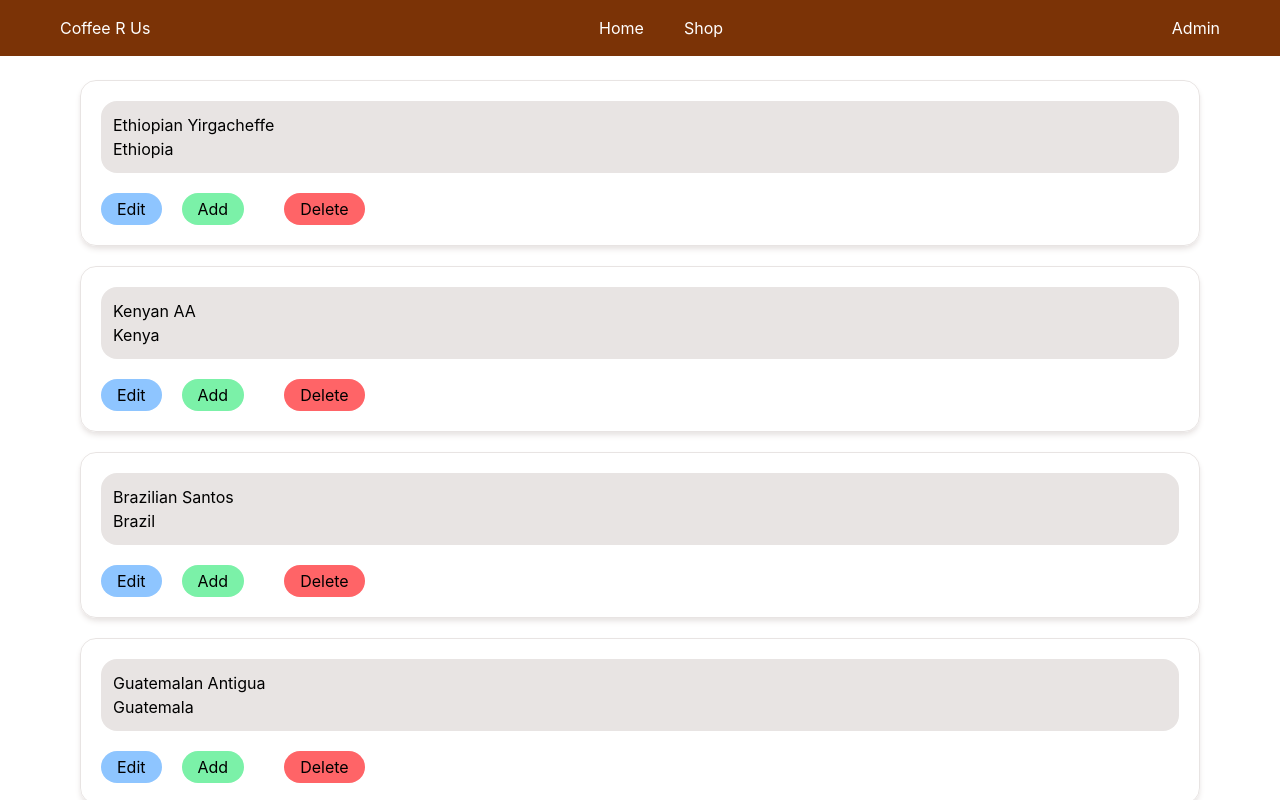
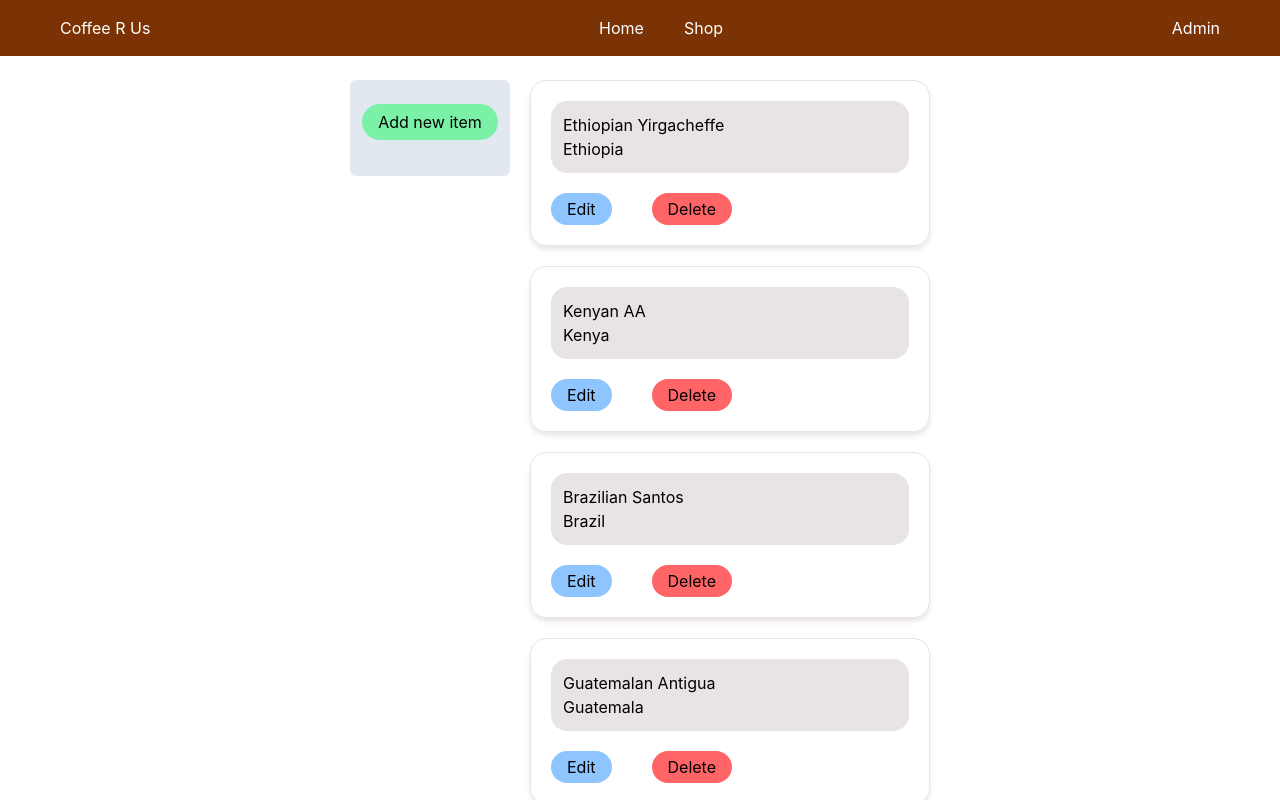
Before and after one commit to HopeKathomi/Summative-Lab---Personal-Project-Showcase-App, a React (Vite) app: page /administrator in a window 1280 px wide. Built offline with nearby package versions, Linux system fonts and the light colour scheme; data requests are answered from the project's data file.

Commit message:
starts implementation of Editing in Edit page

```diff
--- a/db.json
+++ b/db.json
@@ -48,6 +48,13 @@
       "description": "A sweet and aromatic coffee with notes of red berries, honey, and gentle citrus acidity.",
       "origin": "Rwanda",
       "price": 670
+    },
+    {
+      "coffee_name": "Coffee",
+      "description": "nice",
+      "origin": "Kisumu",
+      "price": "1200",
+      "id": 9
     }
   ]
 }
--- a/package.json
+++ b/package.json
@@ -17,6 +17,7 @@
     "react": "^19.2.8",
     "react-dom": "^19.2.8",
     "react-router": "^7.18.3",
+    "react-router-dom": "^7.18.3",
     "tailwindcss": "^4.3.3"
   },
   "devDependencies": {
--- a/src/App.jsx
+++ b/src/App.jsx
@@ -4,12 +4,13 @@ import Nav from './components/common/Nav';
 import ProductList from './components/ProductList';
 import Administrator from './components/Administrator';
 import {Route, Routes} from "react-router";
+import Add from './components/pages/Add';
 
 export const UserContext = createContext(null);
 
 function App() {
   const [coffees, getCoffee] = useState([]);
-  console.log("C", coffees)
+
   function handleCreate(formData){
     fetch('http://localhost:3000/coffees',{
       method:"POST",
--- a/src/components/Administrator.jsx
+++ b/src/components/Administrator.jsx
@@ -1,12 +1,13 @@
 import {useContext, useState } from 'react'
 import { UserContext } from '../App'
-import {Routes, Route} from "react-router"
+import { useNavigate } from "react-router-dom";
 import Edit from './pages/Edit'
 import Add from './pages/Add'
 
 const Administrator = () => {
   const {coffees, handleDelete} = useContext(UserContext);
-  const [showEdit, setShowEdit] = useState(false);
+  const [selectedCoffee, setSelectedCoffee] = useState(null);
+  //  const [showEdit, setShowEdit] = useState(false);
   const [showAdd, setShowAdd] = useState(false);
 
   function handleClick(e, id){
@@ -15,7 +16,13 @@ const Administrator = () => {
   }
 
   return (
-    <div className='fixed inset-0 overflow-y-auto flex flex-col gap-5 p-20'>
+    <div className='fixed inset-0 overflow-y-auto flex flex-row justify-center gap-5 p-20'>
+      <div className='bg-slate-200 w-40 flex justify-center py-6 h-24 rounded-md'>
+        <button onClick = {()=>{setShowAdd(true)}}className='bg-green-300 px-4 py-1 rounded-full h-9'>Add new item
+          {showAdd && <Add/>}
+        </button>
+      </div>
+      <div className='flex flex-col w-100 gap-5'>
         {coffees.map(coffee=>(
           <div key={coffee.id} className='shadow-taupe-200 shadow-md flex flex-col p-5 border border-taupe-200 rounded-2xl'>
             <div className='bg-taupe-200 py-3 px-3 rounded-2xl'>
@@ -25,12 +32,8 @@ const Administrator = () => {
 
             <div className='flex flex-row items-center gap-10 mt-5'>
               <div className='flex gap-5'>
-              <button onClick = {()=>setShowEdit(true)}className='bg-blue-300 px-4 py-1 rounded-full'>Edit
-                {showEdit && <Edit/>}
-              </button>
-              <button onClick = {()=>setShowAdd(true)}className='bg-green-300 px-4 py-1 rounded-full'>Add
-                  {showAdd && <Add/>}
-              </button>
+                <button onClick = {()=>setSelectedCoffee(coffee)}className='bg-blue-300 px-4 py-1 rounded-full'>Edit</button>
+
               </div>
 
               <div>
@@ -38,8 +41,9 @@ const Administrator = () => {
               </div>
             </div>
           </div>
-
         ))}
+        {selectedCoffee && <Edit selectedCoffee={selectedCoffee}/>}
+      </div>
 
     </div>
   )
--- a/src/components/pages/Edit.jsx
+++ b/src/components/pages/Edit.jsx
@@ -1,7 +1,8 @@
-import React from 'react'
+import { useState } from "react"
 
 
-const Edit = () => {
+const Edit = ({selectedCoffee}) => {
+      console.log("C", selectedCoffee)
   return (
     <div  className="fixed inset-0 backdrop-brightness-95 flex items-center justify-center z-50 ">
         <div className='bg-amber-50 border border-slate-200 rounded-3xl'>
@@ -9,19 +10,19 @@ const Edit = () => {
             <form action="" className='flex flex-col pb-5 px-4 gap-3'>
                 <div className='flex flex-col'>
                     <label htmlFor="name">Name</label>
-                    <input type="text"  className='border rounded-2xl border-slate-200 px-3 py-1'/>
+                    <input type="text" value={selectedCoffee.coffee_name} className='border rounded-2xl border-slate-200 px-3 py-1'/>
                 </div>
                 <div className='flex flex-col'>
                     <label htmlFor="name">Description</label>
-                    <input type="text" className='border rounded-2xl border-slate-200 px-3 py-1'/>
+                    <input type="text" value={selectedCoffee.description}className='border rounded-2xl border-slate-200 px-3 py-1'/>
                 </div>
                 <div className='flex flex-col'>
                     <label htmlFor="name">Origin</label>
-                    <input type="text" className='border rounded-2xl border-slate-200 px-3 py-1'/>
+                    <input type="text" value={selectedCoffee.origin} className='border rounded-2xl border-slate-200 px-3 py-1'/>
                 </div>
                 <div className='flex flex-col'>
                     <label htmlFor="name">Price</label>
-                    <input type="number" className='border rounded-2xl border-slate-200 px-3 py-1'/>
+                    <input type="number" value={selectedCoffee.price} className='border rounded-2xl border-slate-200 px-3 py-1'/>
                 </div>
                 <input type="submit" onClick={() => setShowEdit(false)} className="bg-red-300 px-4 py-1 rounded-full mt-4"/>
             </form>
```
Also changed, not shown: 1 other file (tests, documents, lock files or other folders). Lines whose indentation alone changed are shown as unchanged.
